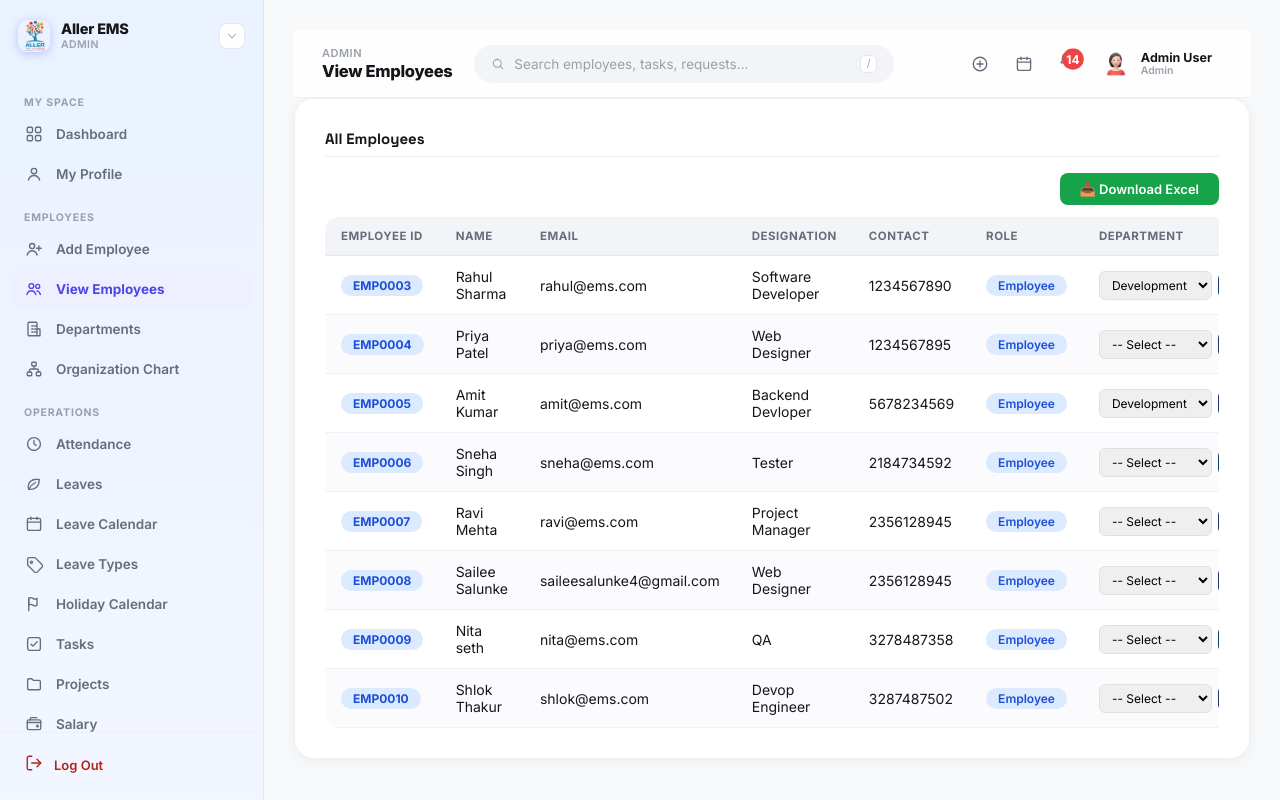
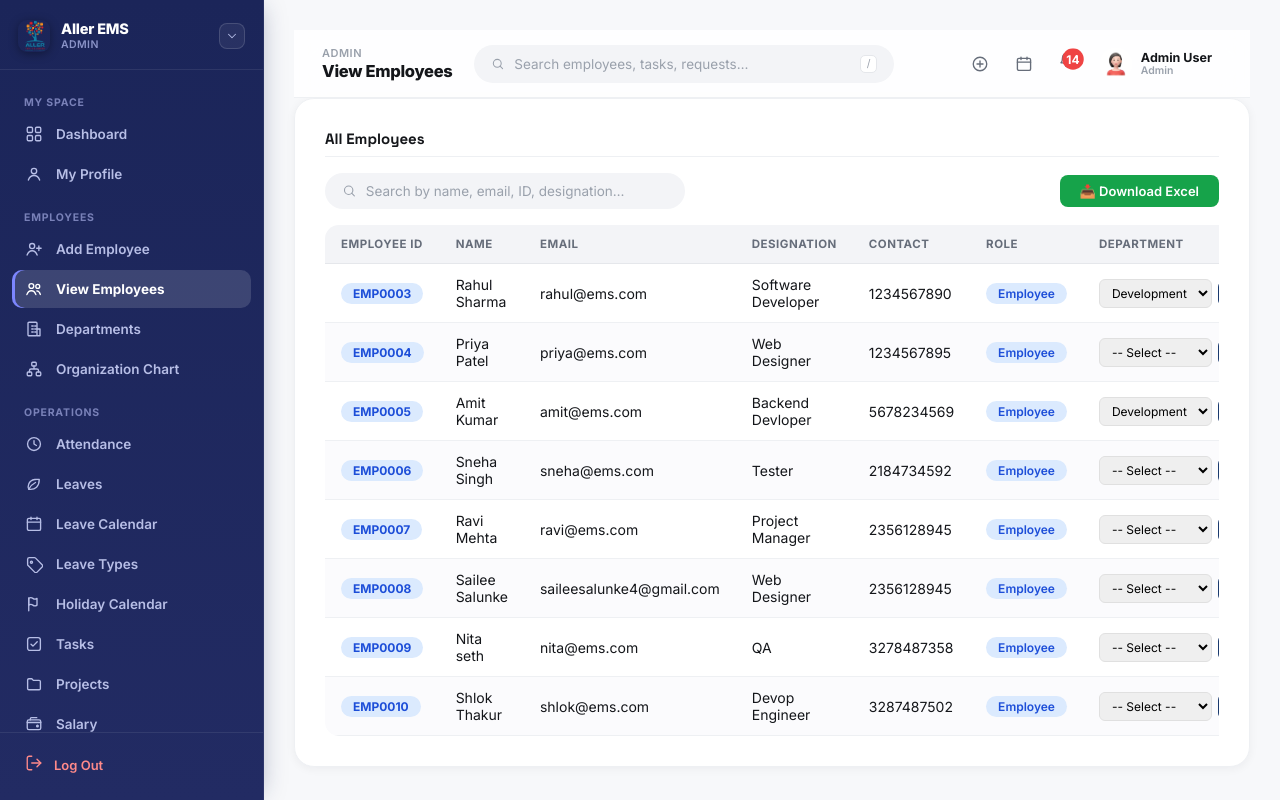
Before and after one commit to saileesalunke4-sketch/Employee-Management-System, a PHP site: page /emp/view_employees.php in a window 1280 px wide. Run offline with PHP 8.4, Linux system fonts and the light colour scheme; a user stored in the database is signed in; data comes from the database, SQL or seed files in the repository; some libraries are stand-ins or nearby versions.

Commit message:
Updated CSS

```diff
--- a/emp_dashboard.php
+++ b/emp_dashboard.php
@@ -82,7 +82,6 @@ $page_title = "Dashboard";
                     <span class="hero-btn"><?php echo ems_icon('check-circle',15); ?> Day Completed</span>
                 <?php endif; ?>
                 <a href="my_leaves.php" class="hero-btn"><?php echo ems_icon('leaf',15); ?> Apply Leave</a>
-                <a href="hr_requests.php" class="hero-btn"><?php echo ems_icon('inbox',15); ?> Raise HR Query</a>
             </div>
         </div>
         <div class="day-ring-wrap">
@@ -125,9 +124,8 @@ $page_title = "Dashboard";
     </div>
 
     <!-- Quick actions -->
-    <div class="qa-grid">
+    <div class="qa-grid" style="grid-template-columns:repeat(3,1fr);">
         <a href="my_leaves.php" class="qa-btn"><span class="qa-ico"><?php echo ems_icon('leaf',18); ?></span>Apply Leave</a>
-        <a href="hr_requests.php" class="qa-btn"><span class="qa-ico"><?php echo ems_icon('inbox',18); ?></span>Raise HR Query</a>
         <a href="my_salary.php" class="qa-btn"><span class="qa-ico"><?php echo ems_icon('wallet',18); ?></span>View Payslip</a>
         <a href="my_tasks.php" class="qa-btn"><span class="qa-ico"><?php echo ems_icon('check-square',18); ?></span>My Tasks</a>
     </div>
--- a/sidebar_emp.php
+++ b/sidebar_emp.php
@@ -22,7 +22,6 @@ $nav_groups = [
         ['announcements.php','announcements.php','megaphone','Announcements'],
     ],
     'Company' => [
-        ['hr_requests.php','hr_requests.php','inbox','HR Process Requests'],
         ['emp_holidays.php','emp_holidays.php','flag','Holiday Calendar'],
         ['emp_rules.php','emp_rules.php','shield','Rules & Regulations'],
     ],
--- a/style.css
+++ b/style.css
@@ -48,12 +48,12 @@ html { scroll-behavior: smooth; }
 }
 .login-left::before {
     width: 320px; height: 320px;
-    background: #357aeb;
+    background: #3b82f6;
     top: -80px; left: -80px;
 }
 .login-left::after {
     width: 260px; height: 260px;
-    background: #393bbf;
+    background: #6366f1;
     bottom: -60px; right: -40px;
     animation-delay: 3s;
 }
@@ -235,7 +235,7 @@ button[type="submit"]:active { transform: translateY(0); }
 .nav-item.active {
     background: rgba(59,130,246,0.16);
     color: #60a5fa;
-    border-left: 3px solid #3e8bea;
+    border-left: 3px solid #60a5fa;
     font-weight: 600;
 }
 .nav-section-label {
@@ -389,7 +389,7 @@ nav > .nav-section-label:first-child { padding-top: 10px; }
     border-bottom: 1px solid #eee;
 }
 .submit-btn {
-    background: linear-gradient(135deg, #2675f5, #383bf6);
+    background: linear-gradient(135deg, #3b82f6, #6366f1);
     color: white;
     border: none;
     padding: 10px 28px;
@@ -830,66 +830,68 @@ html, body{ background: var(--canvas); }
 .app-shell{ display:flex; min-height:100vh; background: var(--canvas); }
 
 .app-sidebar{
-    width:264px; flex-shrink:0; background: linear-gradient(180deg, #EAF2FF 0%, #F2F6FF 100%);
-    border-right:1px solid #DCE7FA;
+    width:264px; flex-shrink:0;
+    background: linear-gradient(180deg, #1B2559 0%, #222B63 100%);
+    border-right:1px solid rgba(255,255,255,0.06);
     display:flex; flex-direction:column;
     height:100vh; position:sticky; top:0; align-self:flex-start;
     transition: width .22s ease;
     z-index:60;
+    box-shadow: 4px 0 24px -8px rgba(27,37,89,.35);
 }
 .app-sidebar.is-collapsed{ width:80px; }
 
 .sidebar-brand{
     display:flex; align-items:center; gap:11px;
     padding:18px 18px 16px;
-    border-bottom:1px solid var(--border-soft);
+    border-bottom:1px solid rgba(255,255,255,0.08);
     min-height:70px;
 }
-.sidebar-brand img{ width:32px; height:32px; border-radius:9px; object-fit:cover; flex-shrink:0; box-shadow:0 2px 10px rgba(79,70,229,.28); }
+.sidebar-brand img{ width:32px; height:32px; border-radius:9px; object-fit:cover; flex-shrink:0; box-shadow:0 2px 10px rgba(0,0,0,.35); }
 .sidebar-brand .brand-text{ display:flex; flex-direction:column; overflow:hidden; white-space:nowrap; line-height:1.25; }
-.sidebar-brand .brand-text b{ font-size:14.5px; font-weight:800; color: var(--text-1); letter-spacing:-.2px; }
-.sidebar-brand .brand-text span{ font-size:10.5px; color: var(--text-3); font-weight:600; letter-spacing:.4px; }
+.sidebar-brand .brand-text b{ font-size:14.5px; font-weight:800; color:#FFFFFF; letter-spacing:-.2px; }
+.sidebar-brand .brand-text span{ font-size:10.5px; color:#8A93C7; font-weight:600; letter-spacing:.4px; }
 .app-sidebar.is-collapsed .brand-text{ display:none; }
 
 .sidebar-toggle{
-    margin-left:auto; width:26px; height:26px; border-radius:8px; border:1px solid var(--border);
-    background:var(--surface); color:var(--text-3); cursor:pointer; display:flex; align-items:center; justify-content:center;
+    margin-left:auto; width:26px; height:26px; border-radius:8px; border:1px solid rgba(255,255,255,0.14);
+    background:rgba(255,255,255,0.06); color:#AEB6E0; cursor:pointer; display:flex; align-items:center; justify-content:center;
     transition:all .15s ease; flex-shrink:0; font-size:12px;
 }
-.sidebar-toggle:hover{ background:var(--surface-soft); color:var(--text-1); }
+.sidebar-toggle:hover{ background:rgba(255,255,255,0.14); color:#fff; }
 
 .sidebar-scroll{ flex:1; overflow-y:auto; padding:12px 12px 6px; scrollbar-width:none; }
 .sidebar-scroll::-webkit-scrollbar{ display:none; }
 
 .sidebar-group{ margin-bottom:4px; }
-.sidebar-group-label{ font-size:10.5px; font-weight:700; color: var(--text-3); text-transform:uppercase; letter-spacing:.8px; padding:14px 12px 6px; }
+.sidebar-group-label{ font-size:10.5px; font-weight:700; color:#7981B8; text-transform:uppercase; letter-spacing:.8px; padding:14px 12px 6px; }
 .app-sidebar.is-collapsed .sidebar-group-label{ display:none; }
 
 .sidebar-link{
     display:flex; align-items:center; gap:12px;
     padding:9px 12px; border-radius: var(--r-sm); text-decoration:none;
-    color: var(--text-2); font-size:13.5px; font-weight:600; margin-bottom:2px;
+    color:#B7BEE6; font-size:13.5px; font-weight:600; margin-bottom:2px;
     transition:background .15s ease, color .15s ease; white-space:nowrap; position:relative;
 }
 .sidebar-link .ic{ width:20px; height:20px; display:flex; align-items:center; justify-content:center; font-size:15px; flex-shrink:0; }
-.sidebar-link:hover{ background: var(--surface-soft); color: var(--text-1); }
-.sidebar-link.active{ background: var(--brand-soft); color: var(--brand); font-weight:700; }
+.sidebar-link:hover{ background: rgba(255,255,255,0.08); color:#FFFFFF; }
+.sidebar-link.active{ background: rgba(255,255,255,0.14); color:#FFFFFF; font-weight:700; box-shadow: inset 3px 0 0 #7C86FF; }
 .app-sidebar.is-collapsed .sidebar-link span.label{ display:none; }
 .app-sidebar.is-collapsed .sidebar-link{ justify-content:center; padding:10px; }
 .app-sidebar.is-collapsed .sidebar-link::after{
     content: attr(data-tip); position:absolute; left:100%; top:50%; transform:translateY(-50%) translateX(8px);
-    background: var(--text-1); color:#fff; font-size:11.5px; font-weight:600; padding:6px 10px; border-radius:8px;
+    background:#1B2559; color:#fff; font-size:11.5px; font-weight:600; padding:6px 10px; border-radius:8px;
     white-space:nowrap; opacity:0; pointer-events:none; transition:opacity .15s ease; box-shadow: var(--shadow-md);
 }
 .app-sidebar.is-collapsed .sidebar-link:hover::after{ opacity:1; }
 
-.sidebar-footer{ padding:12px 12px 16px; border-top:1px solid var(--border-soft); }
+.sidebar-footer{ padding:12px 12px 16px; border-top:1px solid rgba(255,255,255,0.08); }
 .sidebar-logout{
     display:flex; align-items:center; gap:10px; padding:9px 12px; border-radius: var(--r-sm);
-    color:#B42318; font-size:13px; font-weight:600; text-decoration:none; transition:background .15s ease;
+    color:#FF8A8A; font-size:13px; font-weight:600; text-decoration:none; transition:background .15s ease;
 }
 .sidebar-logout .ic{ width:20px; text-align:center; }
-.sidebar-logout:hover{ background: var(--danger-soft); }
+.sidebar-logout:hover{ background: rgba(255,90,90,0.16); }
 .app-sidebar.is-collapsed .sidebar-logout span.label{ display:none; }
 .app-sidebar.is-collapsed .sidebar-logout{ justify-content:center; }
 
@@ -925,7 +927,7 @@ html, body{ background: var(--canvas); }
 .profile-chip{ display:flex; align-items:center; gap:9px; padding:5px 10px 5px 5px; border-radius: var(--r-pill); text-decoration:none; transition:background .15s ease; margin-left:2px; }
 .profile-chip:hover{ background: var(--surface-soft); }
 .profile-chip img, .profile-chip .avatar-fallback{ width:32px; height:32px; border-radius:50%; object-fit:cover; }
-.profile-chip .avatar-fallback{ background: linear-gradient(135deg, var(--brand), #4355f6); color:#fff; display:flex; align-items:center; justify-content:center; font-weight:700; font-size:13px; }
+.profile-chip .avatar-fallback{ background: linear-gradient(135deg, var(--brand), #818CF8); color:#fff; display:flex; align-items:center; justify-content:center; font-weight:700; font-size:13px; }
 .profile-chip .who{ display:flex; flex-direction:column; line-height:1.2; }
 .profile-chip .who b{ font-size:12.5px; color: var(--text-1); font-weight:700; }
 .profile-chip .who span{ font-size:10.5px; color: var(--text-3); font-weight:600; text-transform:capitalize; }
@@ -936,7 +938,7 @@ html, body{ background: var(--canvas); }
 
 #emsProgressBar{
     position:fixed; top:0; left:0; height:3px; width:0%;
-    background:linear-gradient(90deg, var(--brand), #5564f3);
+    background:linear-gradient(90deg, var(--brand), #818CF8);
     z-index:99999; transition:width .35s ease, opacity .25s ease;
     box-shadow:0 0 10px rgba(79,70,229,.55);
     pointer-events:none;
--- a/view_employees.php
+++ b/view_employees.php
@@ -24,15 +24,34 @@ $page_title = "View Employees";
 <div class="section active">
     <div class="form-card">
         <h3 class="section-title">All Employees</h3>
-        <div style="text-align:right;margin-bottom:12px;">
-            <a href="export_employees.php" style="display:inline-block;background:#16a34a;color:white;padding:8px 20px;border-radius:8px;font-size:13px;font-weight:600;text-decoration:none;">📥 Download Excel</a>
+        <div style="display:flex;align-items:center;gap:12px;margin-bottom:16px;flex-wrap:wrap;">
+            <form method="GET" style="flex:1;min-width:220px;max-width:360px;" action="view_employees.php">
+                <div class="topbar-search" style="margin-left:0;width:100%;max-width:100%;">
+                    <?php echo ems_icon('search',16); ?>
+                    <input type="text" name="q" value="<?php echo htmlspecialchars($_GET['q'] ?? ''); ?>" placeholder="Search by name, email, ID, designation…">
+                </div>
+            </form>
+            <?php if(!empty($_GET['q'])): ?>
+                <a href="view_employees.php" style="font-size:12.5px;color:var(--text-3);text-decoration:none;font-weight:600;">Clear search &times;</a>
+            <?php endif; ?>
+            <a href="export_employees.php" style="margin-left:auto;display:inline-block;background:#16a34a;color:white;padding:8px 20px;border-radius:8px;font-size:13px;font-weight:600;text-decoration:none;white-space:nowrap;">📥 Download Excel</a>
         </div>
         <div style="overflow-x:auto;">
         <table class="emp-table">
             <thead><tr><th>Employee ID</th><th>Name</th><th>Email</th><th>Designation</th><th>Contact</th><th>Role</th><th>Department</th></tr></thead>
             <tbody>
             <?php
-                $res = mysqli_query($conn,"SELECT u.id,u.name,u.email,u.role,e.designation,e.contact,e.emp_id,e.dept_id,e.employee_code FROM users u LEFT JOIN employees e ON u.id=e.user_id WHERE u.role='employee'");
+                $search_q = trim($_GET['q'] ?? '');
+                $sql = "SELECT u.id,u.name,u.email,u.role,e.designation,e.contact,e.emp_id,e.dept_id,e.employee_code FROM users u LEFT JOIN employees e ON u.id=e.user_id WHERE u.role='employee'";
+                if($search_q !== ''){
+                    $esc = mysqli_real_escape_string($conn, $search_q);
+                    $sql .= " AND (u.name LIKE '%{$esc}%' OR u.email LIKE '%{$esc}%' OR e.designation LIKE '%{$esc}%' OR e.employee_code LIKE '%{$esc}%')";
+                }
+                $res = mysqli_query($conn, $sql);
+                $row_count = mysqli_num_rows($res);
+                if($search_q !== '' && $row_count === 0){
+                    echo "<tr><td colspan='7' style='text-align:center;padding:32px;color:var(--text-3);'>No employees found matching \"".htmlspecialchars($search_q)."\"</td></tr>";
+                }
                 while($row=mysqli_fetch_assoc($res)){
                     $depts_opt='';
                     $d_res=mysqli_query($conn,"SELECT * FROM departments ORDER BY dept_name");
```
Also changed, not shown: all_employees.php (+16 -1 lines), index.php (+15 -15 lines), my_tasks.php (+17 -1 lines).
